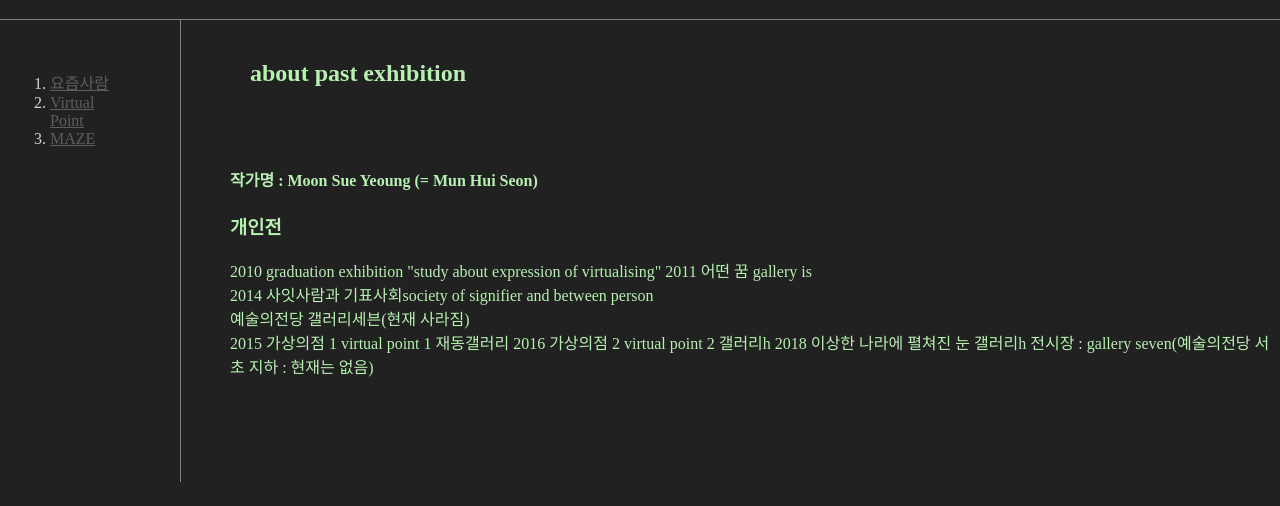
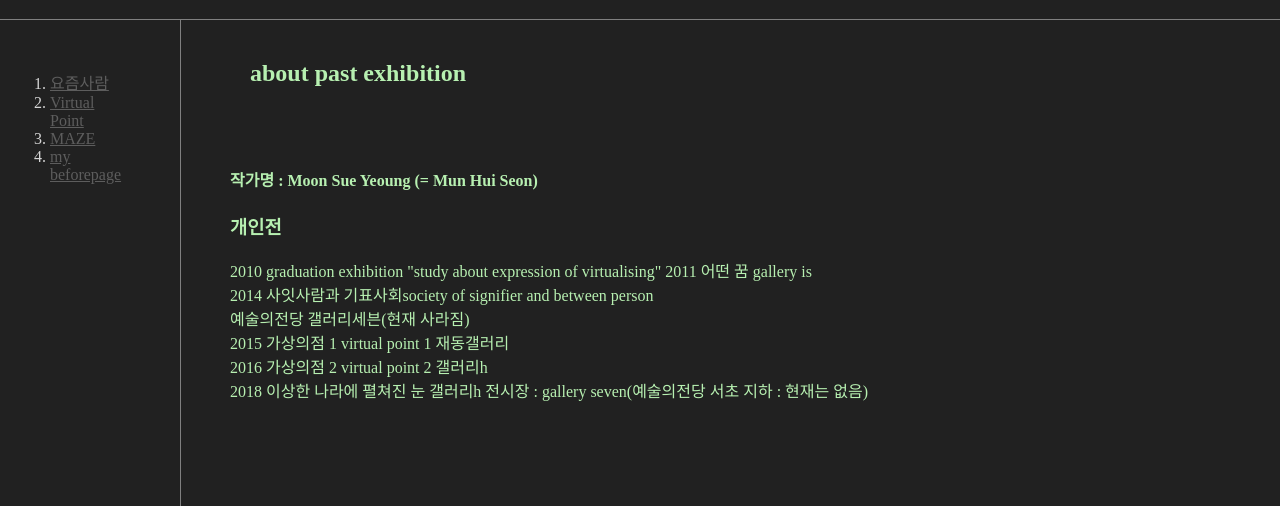
Before and after one commit to munhuiseon/munsueyeong, a plain HTML site: page index.html in a window 1280 px wide. Shown: the part 305-811 px from the top of the page. Drawn offline with Linux system fonts and the light colour scheme.

Commit message:
Add files via upload

```diff
--- a/index.html
+++ b/index.html
@@ -55,6 +55,7 @@ a{
       <li><a href="recent_person.html">요즘사람</a></li>
       <li><a href="virtual_point.html">Virtual Point</a></li>
       <li><a href="maze.html">MAZE</a></li>
+      <li><a href= "https://blog.naver.com/msyart">my beforepage</a></li>
     </ol>
 
   <div id="article">
@@ -65,8 +66,8 @@ a{
 2010 graduation exhibition "study about  expression of virtualising"
  2011 어떤 꿈 gallery is <br>
  2014 사잇사람과 기표사회society of signifier and between person<br> 예술의전당 갤러리세븐(현재 사라짐)<br>
- 2015 가상의점 1 virtual point 1 재동갤러리
- 2016 가상의점 2 virtual point 2 갤러리h
+ 2015 가상의점 1 virtual point 1 재동갤러리<br>
+ 2016 가상의점 2 virtual point 2 갤러리h<br>
  2018 이상한 나라에 펼쳐진 눈 갤러리h
 전시장 : gallery seven(예술의전당 서초 지하 : 현재는 없음)<br>
 </h4>
```
